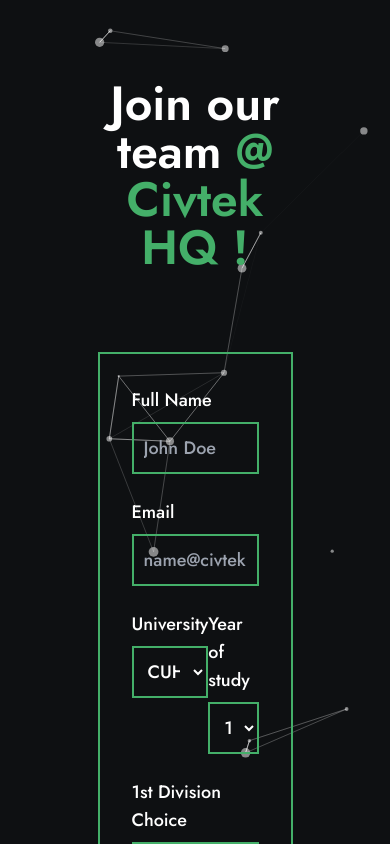
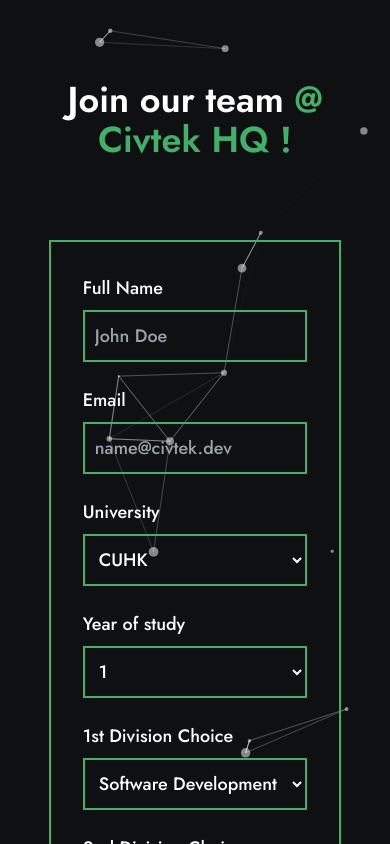
Before and after one commit to civtek/profile, a Next.js app: page /join in a window 390 px wide. Shown: the top 844 px of the page. Built offline with nearby package versions, Linux system fonts and the light colour scheme.

Commit message:
responsive form

```diff
--- a/src/pages/join/index.js
+++ b/src/pages/join/index.js
@@ -103,10 +103,10 @@
           }}
         />
         <div className="w-screen h-full z-50 flex flex-col items-center justify-center my-20">
-          <div className="text-primary text-5xl font-semibold w-1/2 mb-20 text-center">
+          <div className="text-primary text-4xl sm:text-5xl font-semibold w-3/4 sm:w-1/2 mb-20 text-center">
             <span className="text-white">Join our team</span> @ Civtek HQ !
           </div>
-          <div className="w-1/2 h-full border-2 border-primary p-8">
+          <div className="w-3/4 sm:w-1/2 h-full border-2 border-primary p-8">
             <form>
               <div className="mb-6">
                 <label
@@ -138,8 +138,8 @@
                   required
                 />
               </div>
-              <div className="mb-6 flex flex-row justify-between w-full">
-                <div className="w-5/6">
+              <div className="mb-6 flex flex-col sm:flex-row justify-between w-full">
+                <div className="w-full sm:w-5/6 sm:mb-0 mb-6">
                   <label
                     htmlFor="university"
                     className="block mb-2 text-lg font-medium text-white"
```
